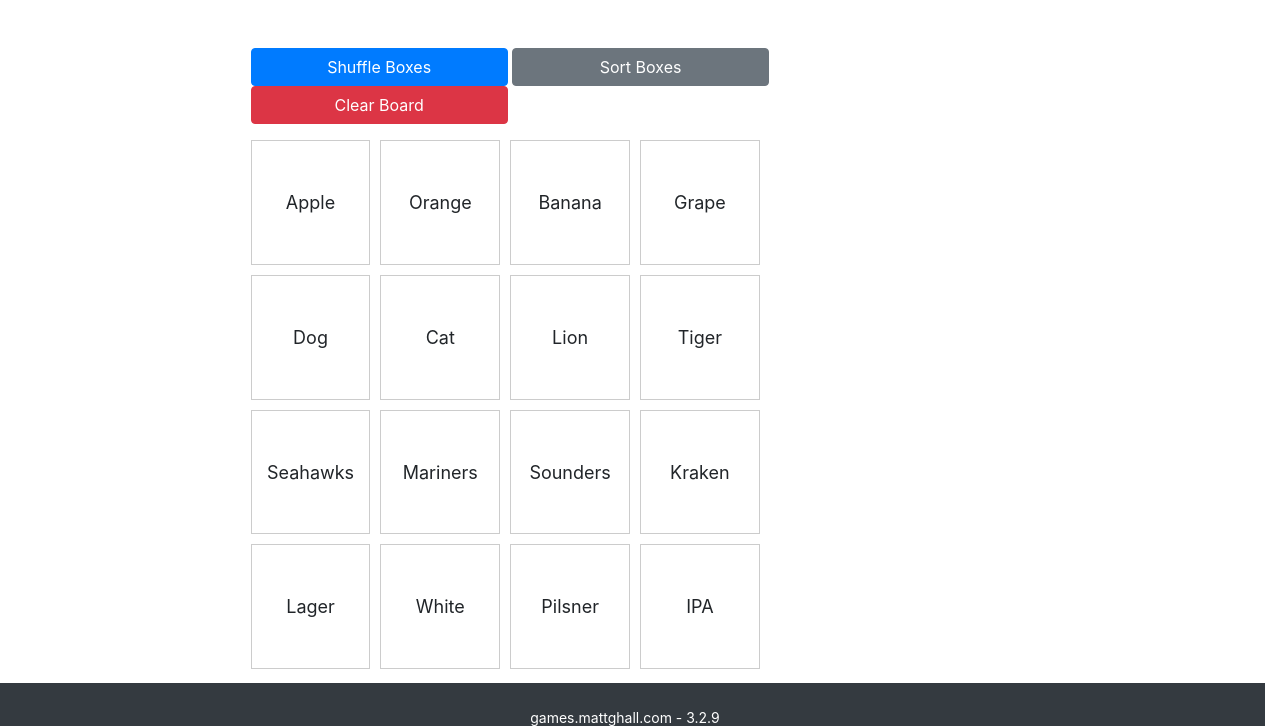
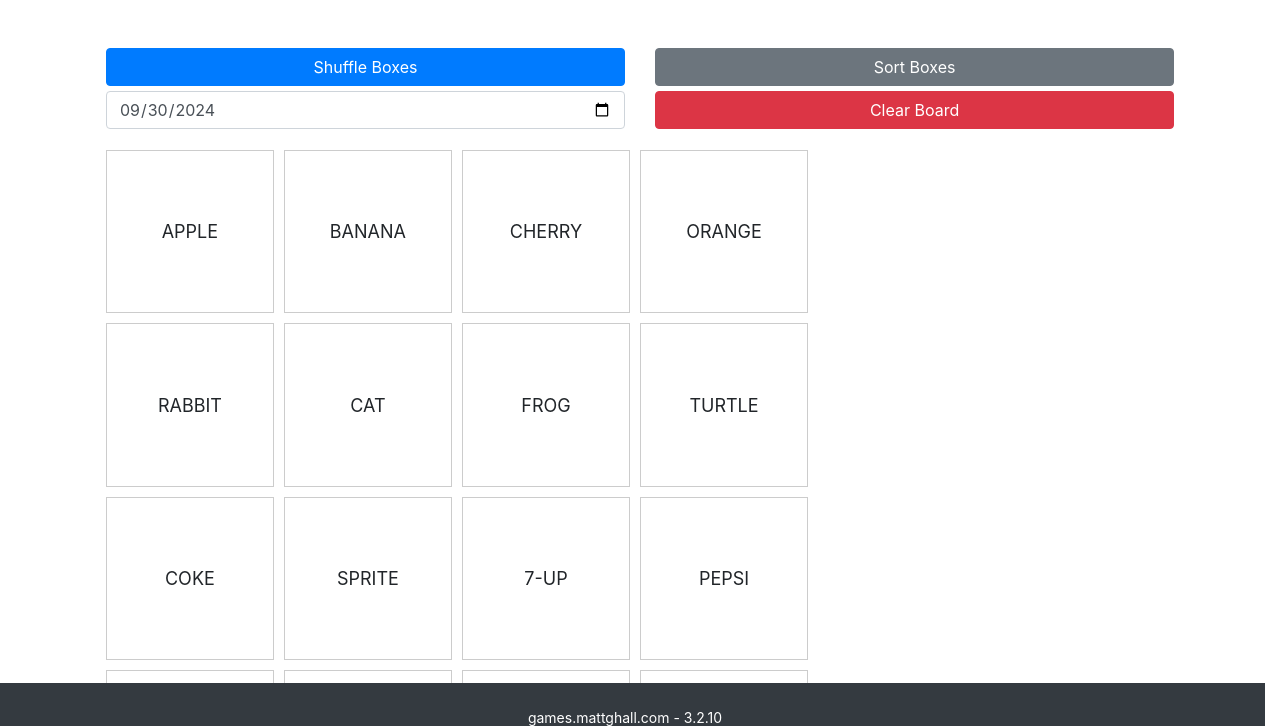
Before and after one commit to mattghall/connections, a plain HTML site: page index.html in a window 1280 px wide. Shown: the top 726 px of the page. Drawn offline with nearby package versions, Linux system fonts and the light colour scheme; no server answers.

Commit message:
Load the data for today's puzzle automatically

```diff
--- a/index.html
+++ b/index.html
@@ -37,10 +37,17 @@
 <body>
     <div class="container mt-5">
         <div class="row">
-            <div class="col-12">
-                <button id="shuffle-btn" class="btn btn-primary">Shuffle Boxes</button>
-                <button id="sort-btn" class="btn btn-secondary">Sort Boxes</button>
-                <button id="clear-btn" class="btn btn-danger">Clear Board</button>
+            <div class="col-6">
+                <button id="shuffle-btn" class="game-btn btn btn-primary">Shuffle Boxes</button>
+            </div>
+            <div class="col-6">
+                <button id="sort-btn" class="game-btn btn btn-secondary">Sort Boxes</button>
+            </div>
+            <div class="col-6">
+                <input type="date" id="date-picker" class="form-control game-btn">
+            </div>
+            <div class="col-6">
+                <button id="clear-btn" class="game-btn btn btn-danger">Clear Board</button>
             </div>
             <div id="grid" class="grid col-12 col-md-8 mt-3">
                 <!-- Boxes will be created dynamically -->
@@ -49,14 +56,13 @@
     </div>
 
     <!-- JavaScript files -->
-    <script src="js/board.js"></script>
     <script src="js/box-management.js"></script>
     <script src="js/grid-management.js"></script>
     <script src="js/event-handlers.js"></script>
     <script src="js/main.js"></script>
     <div id="footer-row" class="row justify-content-center bg-dark text-white">
         <div class="col-12 text-center px-1 px-md-2 pt-1" id="footer-title" style="">
-            games.mattghall.com - <span class="version-span">3.2.9</span>
+            games.mattghall.com - <span class="version-span">3.2.10</span>
         </div>
         <div class="social text-center col-12 px-1 px-md-2 pb-1">
             <section>
@@ -75,5 +81,4 @@
     </div>
 </body>
 
-
 </html>
--- a/js/board.js
+++ /dev/null
@@ -1,18 +0,0 @@
-var boxes = [
-  { boxId: 1, text: "Apple", color: "white", confirmed: false },
-  { boxId: 2, text: "Orange", color: "white", confirmed: false },
-  { boxId: 3, text: "Banana", color: "white", confirmed: false },
-  { boxId: 4, text: "Grape", color: "white", confirmed: false },
-  { boxId: 5, text: "Dog", color: "white", confirmed: false },
-  { boxId: 6, text: "Cat", color: "white", confirmed: false },
-  { boxId: 7, text: "Lion", color: "white", confirmed: false },
-  { boxId: 8, text: "Tiger", color: "white", confirmed: false },
-  { boxId: 9, text: "Seahawks", color: "white", confirmed: false },
-  { boxId: 10, text: "Mariners", color: "white", confirmed: false },
-  { boxId: 11, text: "Sounders", color: "white", confirmed: false },
-  { boxId: 12, text: "Kraken", color: "white", confirmed: false },
-  { boxId: 13, text: "Lager", color: "white", confirmed: false },
-  { boxId: 14, text: "White", color: "white", confirmed: false },
-  { boxId: 15, text: "Pilsner", color: "white", confirmed: false },
-  { boxId: 16, text: "IPA", color: "white", confirmed: false }
-];
--- a/js/main.js
+++ b/js/main.js
@@ -1,29 +1,101 @@
+var boxes = [];
 document.addEventListener('DOMContentLoaded', function () {
     feather.replace();
     const grid = document.getElementById('grid');
     const shuffleBtn = document.getElementById('shuffle-btn');
     const sortBtn = document.getElementById('sort-btn');
     const clearBtn = document.getElementById('clear-btn');
+    const datePicker = document.getElementById('date-picker');
 
-    // Initialize the boxes array with default properties
-    boxes.forEach((boxData) => {
-        boxData.color = "white"; // Default color
-        boxData.confirmed = false; // Default state is not confirmed
-    });
+    const apiUrl = 'https://mj3c9f7sje.execute-api.us-west-2.amazonaws.com/default/connections-scraper';
 
-    // Initial rendering of the grid
-    renderGrid(grid, boxes);
+    // Function to fetch words from the API
+    async function fetchWords(date = '') {
+        try {
+            const url = date ? `${apiUrl}?date=${date}` : apiUrl;
+            const response = await fetch(url);
+            const data = await response.json();
+
+            // Assuming the API returns an array of words in the response
+            return data;
+        } catch (error) {
+            console.error('Error fetching words:', error);
+            return []; // Return an empty array if the API call fails
+        }
+    }
+
+    // Function to initialize the game
+    async function initializeGame(date = '') {
+        var fetchedWords = await fetchWords(date);
+
+        // If fetch fails, use default words and display an error message
+        if (!fetchedWords || fetchedWords.hasOwnProperty("error") || fetchedWords.length === 0) {
+            alert("Could not fetch data from NYT connections. Using default word list.");
+            fetchedWords = defaultWords; // Fall back to the default words
+        } else {
+            console.log(fetchedWords);
+        }
+
+        // Convert fetchedWords or defaultWords into the required format for boxes
+        const fetchedBoxes = fetchedWords.map((word, index) => ({
+            boxId: index + 1, // Assign a unique boxId starting from 1
+            text: word,
+            color: "white", // Default color is white
+            confirmed: false // Default confirmed state is false
+        }));
+
+        // Check if there are any words fetched and then render the grid
+        boxes.length = 0; // Clear the existing boxes array
+        boxes.push(...fetchedBoxes); // Populate boxes with fetched data
+        renderGrid(grid, boxes); // Render the grid
+    }
+
+
+    // Get the current date in yyyy-mm-dd format
+    const currentDate = getCurrentDateFormatted();
+    datePicker.value = currentDate; // Set the date picker's value to today's date
+
+    // Initial rendering of the game with today's date
+    initializeGame(currentDate);
 
     // Attach shuffle functionality to the shuffle button
     shuffleBtn.addEventListener('click', function () {
         shuffleBoxes(grid, boxes);
     });
 
+    // Attach sort functionality to the sort button
     sortBtn.addEventListener('click', function () {
         sortBoxes(grid, boxes);
     });
 
+    // Attach clear functionality to the clear button
     clearBtn.addEventListener('click', function () {
-        resetBoard(grid, boxes); // Reset the board
+        resetBoard(grid, boxes);
+    });
+
+    // Automatically fetch and load words when the date picker value changes
+    datePicker.addEventListener('change', function () {
+        const selectedDate = datePicker.value;
+        if (selectedDate) {
+            initializeGame(selectedDate); // Fetch words for the selected date
+        } else {
+            alert("Please select a valid date.");
+        }
     });
 });
+
+function getCurrentDateFormatted() {
+    const today = new Date();
+    const year = today.getFullYear();
+    const month = String(today.getMonth() + 1).padStart(2, '0'); // Month is 0-based, so add 1
+    const day = String(today.getDate()).padStart(2, '0');
+
+    return `${year}-${month}-${day}`;
+}
+
+const defaultWords = [
+    "APPLE", "BANANA", "CHERRY", "ORANGE",
+    "RABBIT", "CAT", "FROG", "TURTLE",
+    "COKE", "SPRITE", "7-UP", "PEPSI",
+    "MOUSE", "KEYBOARD", "MONITOR", "MIC"
+];
--- a/style.css
+++ b/style.css
@@ -1,6 +1,11 @@
 body {
   font-family: Arial, sans-serif;
   background-color: #f4f4f4;
+}
+
+.game-btn {
+  width: 100%;
+  margin-bottom: 5px;
 }
 
 .container {
@@ -12,11 +17,13 @@
 /* Ensure the grid always has 4 columns, even on mobile */
 .grid {
   display: grid;
-    grid-template-columns: repeat(4, 1fr); /* 4 columns */
+  grid-template-columns: repeat(4, 1fr);
+  /* 4 columns */
   gap: 10px;
 }
 
 @media (max-width: 768px) {
+
   /* Reduce gap between boxes and make them scale on smaller screens */
   .grid {
     gap: 5px;
@@ -41,8 +48,10 @@
   display: flex;
   justify-content: center;
   align-items: center;
-    padding-top: 40%; /* Makes the box square */
-    padding-bottom: 40%; /* Keeps text centered */
+  padding-top: 40%;
+  /* Makes the box square */
+  padding-bottom: 40%;
+  /* Keeps text centered */
 }
 
 .box div {
@@ -61,7 +70,8 @@
 }
 
 .box.overlapping {
-    box-shadow: 0 0 15px 5px var(--box-shadow-color, rgba(0, 0, 255, 0.5)); /* Default shadow color is configurable here */
+  box-shadow: 0 0 15px 5px var(--box-shadow-color, rgba(0, 0, 255, 0.5));
+  /* Default shadow color is configurable here */
 }
 
 .data {
@@ -106,11 +116,13 @@
 
 /* Default white color for all boxes */
 .box.white-guess {
-    background-color: rgba(255, 255, 255, 0.5); /* 50% opacity */
+  background-color: rgba(255, 255, 255, 0.5);
+  /* 50% opacity */
 }
 
 .box.white-confirmed {
-    background-color: rgba(255, 255, 255, 1.0); /* 100% opacity */
+  background-color: rgba(255, 255, 255, 1.0);
+  /* 100% opacity */
 }
 
 /* Color classes for guesses (50% opacity) */
@@ -123,11 +135,11 @@
 }
 
 .box.blue-guess {
-    background-color: rgba(0, 0, 255, 0.5);
+  background-color: rgba(0, 166, 255, 0.7)
 }
 
 .box.purple-guess {
-    background-color: rgba(128, 0, 128, 0.5);
+  background-color: rgba(247, 0, 247, 0.5);
 }
 
 /* Color classes for confirmed (100% opacity) */
@@ -140,23 +152,21 @@
 }
 
 .box.blue-confirmed {
-    background-color: rgba(0, 0, 255, 1.0);
+  background-color: rgb(0, 85, 255);
 }
 
 .box.purple-confirmed {
-    background-color: rgba(128, 0, 128, 1.0);
+  background-color: rgb(152, 0, 152);
 }
 
-
-  /* Full-width buttons */
 button {
-  width: 33%; /* Make buttons take up the full width */
   font-size: 1rem;
   padding: 15px;
   border-radius: 5px;
   border: none;
   transition: background-color 0.3s ease, box-shadow 0.3s ease;
-  margin-bottom: 10px; /* Add some space between buttons */
+  margin-bottom: 10px;
+  /* Add some space between buttons */
 }
 
 button:hover {
```
Also changed, not shown: js/lambda.mjs (added, +66 -0 lines), README.md, favicon-prod.ico (added), favicon.ico. Lines whose indentation alone changed are shown as unchanged.
